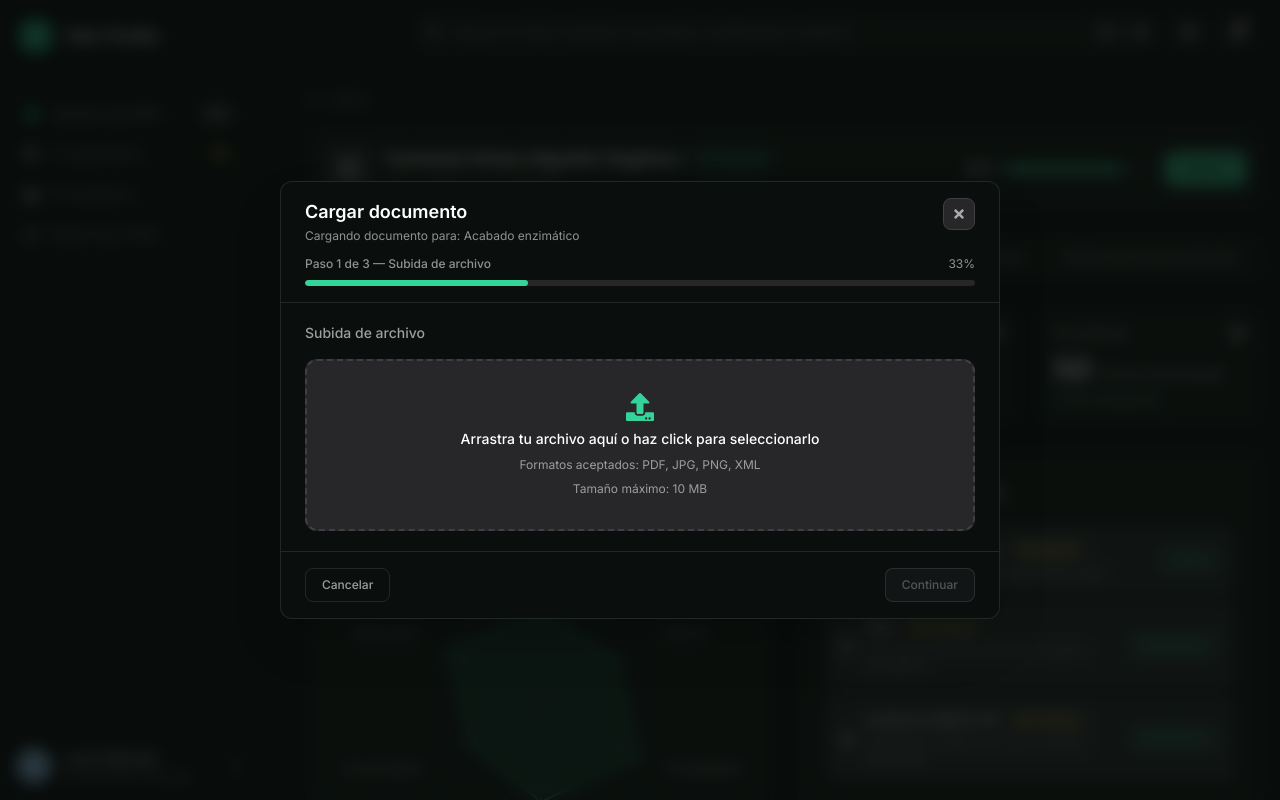
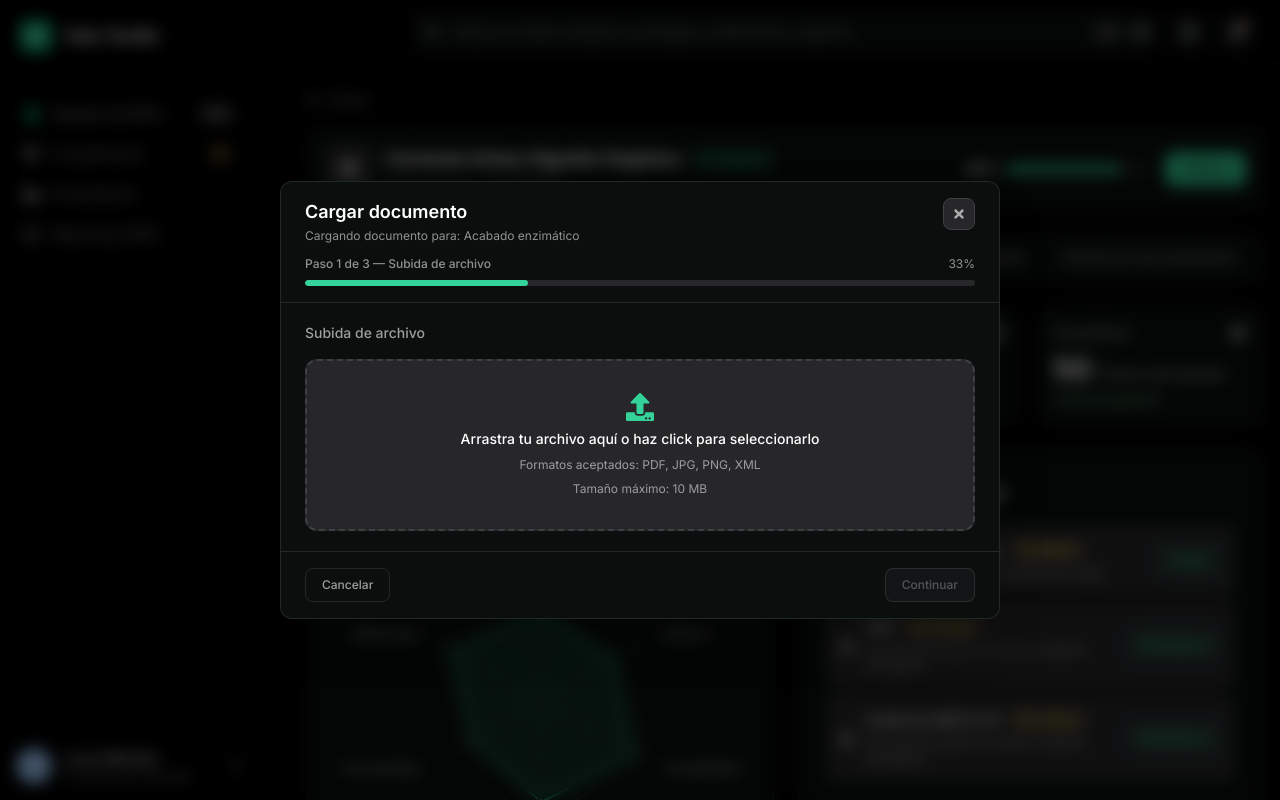
Before and after one commit to GiulianaArmentia/dpp-vela, a Next.js app: page /dpp-vela/dpp/vt-cam-001 in a window 1280 px wide. Both pictures are taken after a click on the button "Cargar". Shown: the top 800 px of the page. Built offline with nearby package versions, Linux system fonts and the light colour scheme.

Commit message:
fix: upload wizard z-index 1100 + dark overlay, centered on screen

```diff
--- a/src/components/UploadDocumentWizard.tsx
+++ b/src/components/UploadDocumentWizard.tsx
@@ -233,9 +233,9 @@
   })();
 
   return (
-    <div className="fixed inset-0 z-[60] flex items-center justify-center p-4">
+    <div className="fixed inset-0 z-[1100] flex items-center justify-center p-4">
       {/* Backdrop */}
-      <div className="absolute inset-0 bg-bg-card/80 backdrop-blur-sm" onClick={handleClose} />
+      <div className="absolute inset-0 bg-black/60 backdrop-blur-sm" onClick={handleClose} />
 
       {/* Modal */}
       <div className="relative w-full max-w-[720px] max-h-[90vh] flex flex-col bg-bg-card border border-border rounded-xl shadow-2xl overflow-hidden">
```
Also changed, not shown: 34 other files (tests, documents, lock files or other folders).
